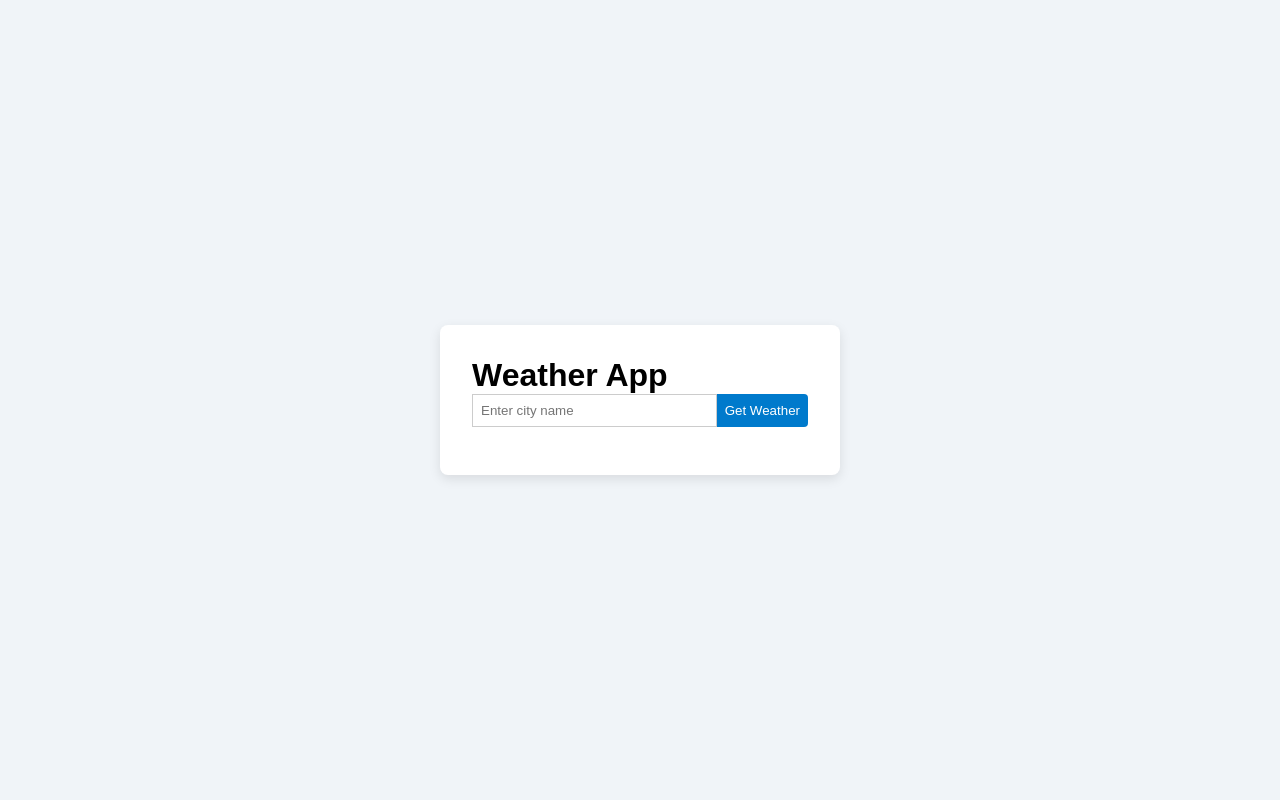
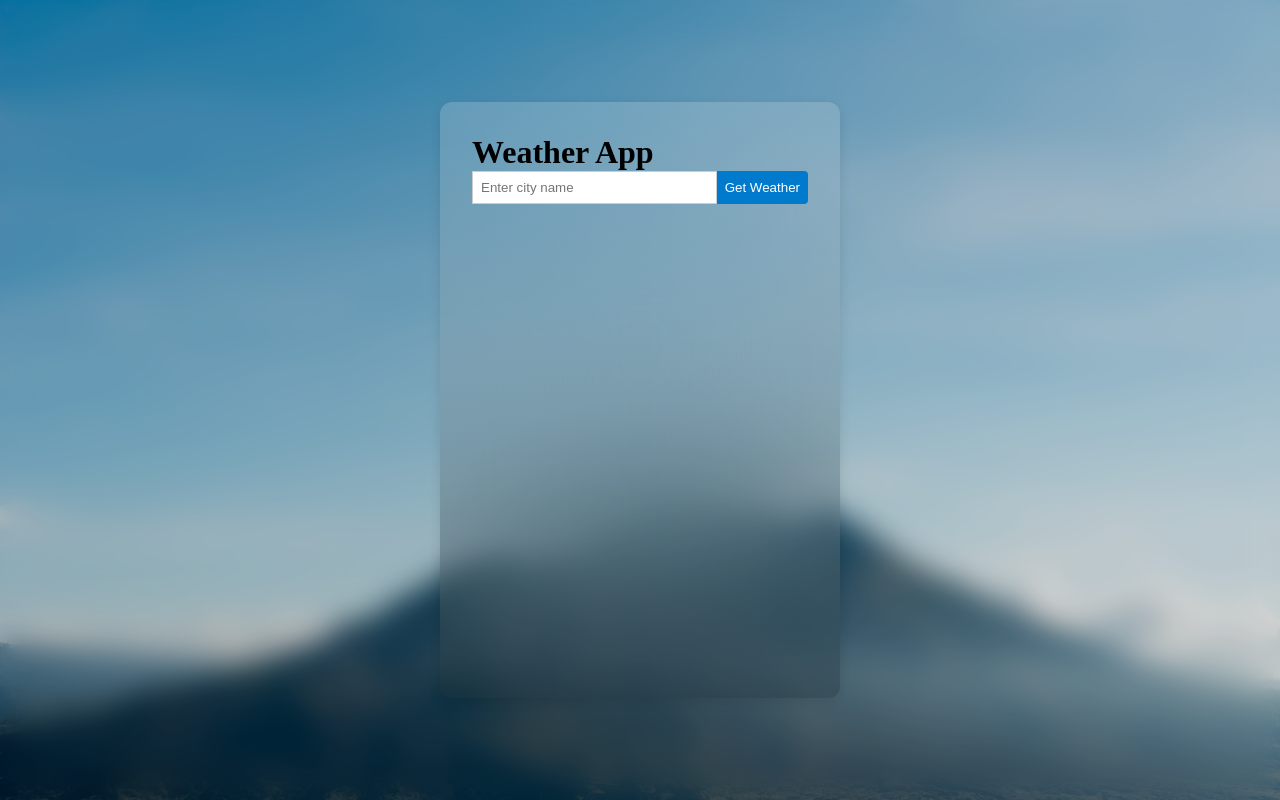
Before and after one commit to manggo-cd/weather-app, a website: page index.html in a window 1280 px wide. Drawn offline with Linux system fonts and the light colour scheme.

```diff
--- a/styles.css
+++ b/styles.css
@@ -6,32 +6,48 @@
 
 /* Centering */
 body {
+  background: url('public/bg.jpg');
+  width: 100%;
+  height: 100dvh;
+  background-size: cover;
+  background-position: center;
   display: flex;
   align-items: center;
   justify-content: center;
   min-height: 100vh;
-  font-family: sans-serif;
-  background: #f0f4f8;
+  font-family: "Poppins" sans-serif;
+}
+body::before {
+    content: '';
+    position: absolute;
+    width: 100%;
+    height: 100dvh;
+    background: rgba(0,0,0,0.15);
+    backdrop-filter: blur(15px);
 }
 
 .app {
-  background: white;
+  background: linear-gradient(to top, rgb(0,0,0,0.15), rgb(255, 255, 255, 0.15));
   padding: 2rem;
-  border-radius: 8px;
+  border-radius: 12px;
   box-shadow: 0 4px 12px rgba(0,0,0,0.1);
-  width: 100%;
-  max-width: 400px;
+  width: 400px;
+  height: 596px;
+  backdrop-filter: blur(100px);
+  z-index: 1;
 }
 
 #city-form {
     display: flex;
     margin-bottom: 1rem;
+    z-index: 1;
 }
 
 #city-input {
     flex: 1;
     padding: 0.5rem;
-    border: 1px solid #ccc
+    border: 1px solid #ccc;
+    z-index: 1;
 }
 
 #city-form button {
@@ -41,8 +57,10 @@
     color: white;
     border-radius: 0 4px 4px 0;
     cursor: pointer;
+    z-index: 1;
 }
 
 #weather-output {
   text-align: center;
+  z-index: 1;
 }
--- /dev/null
+++ b/weather-app.git.bfg-report/2025-05-23/17-10-48/cache-stats.txt
@@ -0,0 +1,4 @@
+(apply,CacheStats{hitCount=20, missCount=9, loadSuccessCount=9, loadExceptionCount=0, totalLoadTime=13514085, evictionCount=0})
+(tree,CacheStats{hitCount=13, missCount=25, loadSuccessCount=25, loadExceptionCount=0, totalLoadTime=21890460, evictionCount=0})
+(commit,CacheStats{hitCount=4, missCount=5, loadSuccessCount=5, loadExceptionCount=0, totalLoadTime=13039042, evictionCount=0})
+(tag,CacheStats{hitCount=0, missCount=0, loadSuccessCount=0, loadExceptionCount=0, totalLoadTime=0, evictionCount=0})
--- /dev/null
+++ b/weather-app.git.bfg-report/2025-05-23/17-10-48/changed-files.txt
@@ -0,0 +1 @@
+2efaa21bb5937fecd22e25068367990994bcffa1 b7d5f606f4259c8cdf355f1b8c5bcfd782ae8a6e app.ts
--- /dev/null
+++ b/weather-app.git.bfg-report/2025-05-23/17-10-48/object-id-map.old-new.txt
@@ -0,0 +1,4 @@
+1940d09213fe1706ae63284930ed250fefed16aa 62829bf9ca39bf99c66465570a06f4635745b308
+35d966fd1fcaecad35b911a00df5c6f8579b789e 8109511366f390b38e0fd6730cb0e6cd4a6f92b0
+9f80b7216821585f93e35043ffe6e4129f8fa46e f444c50b209097d710750d18be0dcab6b15172c5
+f51ef2927661145f16ffc75c24e15383f07bb3a2 f9af8d6bf20f90ffb58ca3263578e3f9025c5f2c
--- /dev/null
+++ b/weather-app.git.bfg-report/2025-05-23/17-10-48/protected-dirt/9f80b721-HEAD.csv
@@ -0,0 +1,2 @@
+a59d222023ee48bdfc5cec06b538eaf048050d23,MODIFY,regular-file,dist/app.js,2266,15
+4a3f2825fb13f51a7658e07de694ad84c9ca4553,MODIFY,regular-file,src/app.ts,1759,22
```
Also changed, not shown: dist/app.js, public/bg.jpg (added), 1 other file.
